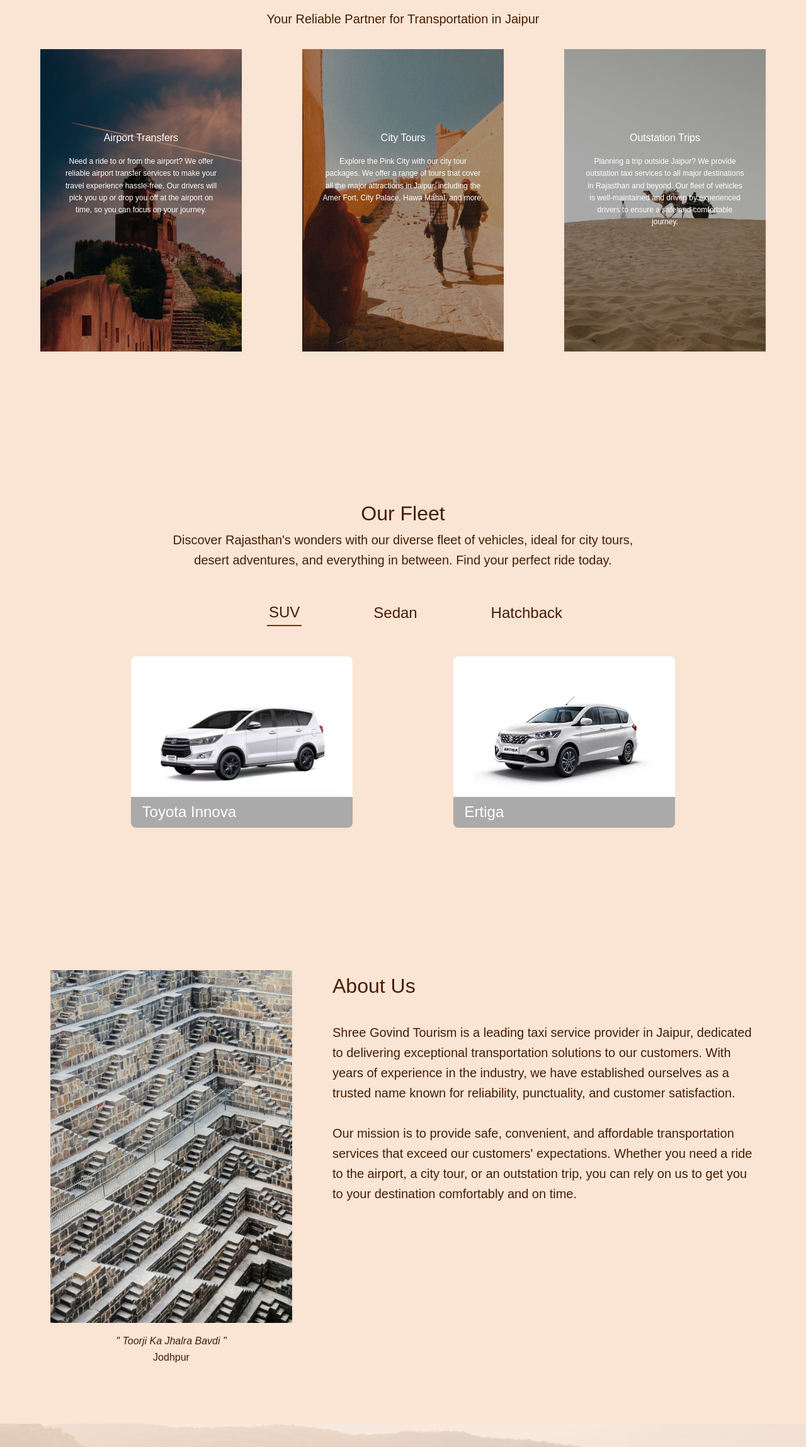
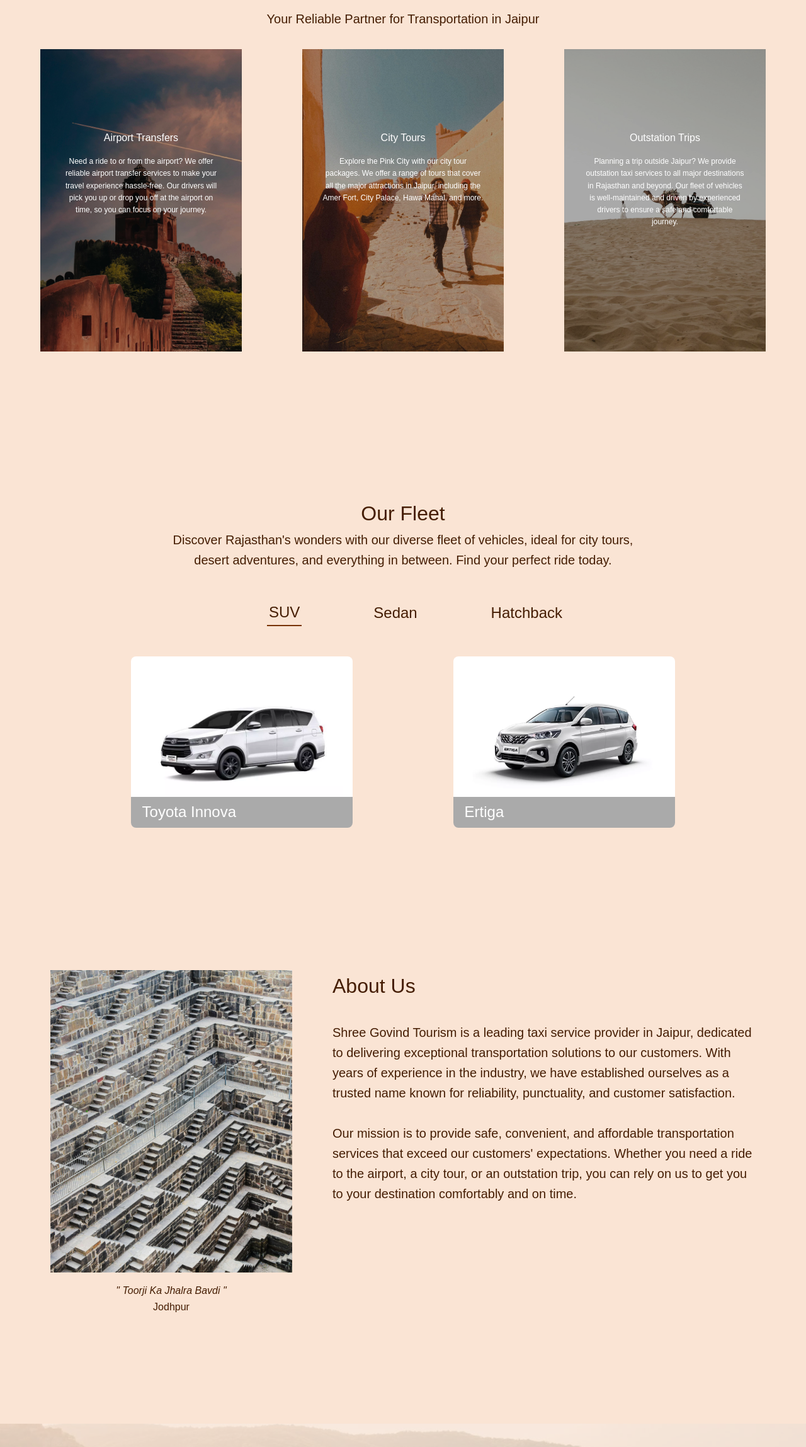
Before and after one commit to infinitysolution1/sgt_ui, a Vue app: page / in a window 1280 px wide. Shown: the part 940-3237 px from the top of the page at 63% size. Built offline with nearby package versions, Linux system fonts and the light colour scheme; a web font is replaced by a local one.

Commit message:
minor fix

```diff
--- a/src/components/About.vue
+++ b/src/components/About.vue
@@ -70,7 +70,7 @@
 
 .bgimg {
     width: 30vw;
-    height: 70vh;
+    height: 60vh;
     object-fit: cover;
     left: 0;
     background-color: black;
--- a/src/components/Home.vue
+++ b/src/components/Home.vue
@@ -43,7 +43,7 @@ const scroll = () => {
 
 .bgimg {
     width: 100vw;
-    height: 100%;
+    height: 100vh;
     object-fit: cover;
     left: 0;
     position: absolute;
```
